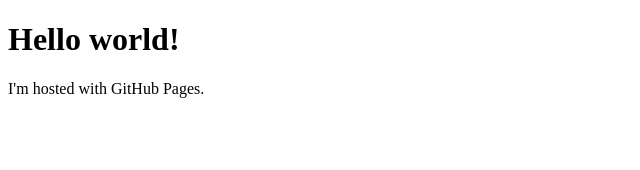
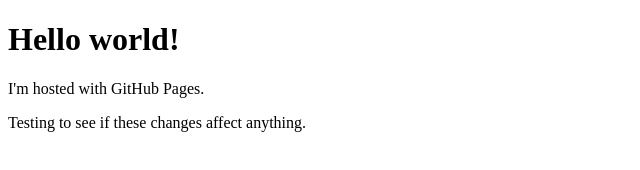
Before and after one commit to b-voorhees/louisa-and-luke, a plain HTML site: page index.html in a window 1280 px wide. Shown: the whole page, without its empty margins (0-640 px from the left). Drawn offline with Linux system fonts and the light colour scheme.

Commit message:
Update index.html

```diff
--- a/index.html
+++ b/index.html
@@ -3,5 +3,6 @@
 <body>
 	<h1> Hello world! </h1>
 	<p> I'm hosted with GitHub Pages. </p>
+	<p> Testing to see if these changes affect anything. </p>
 </body>
 </html>
```
